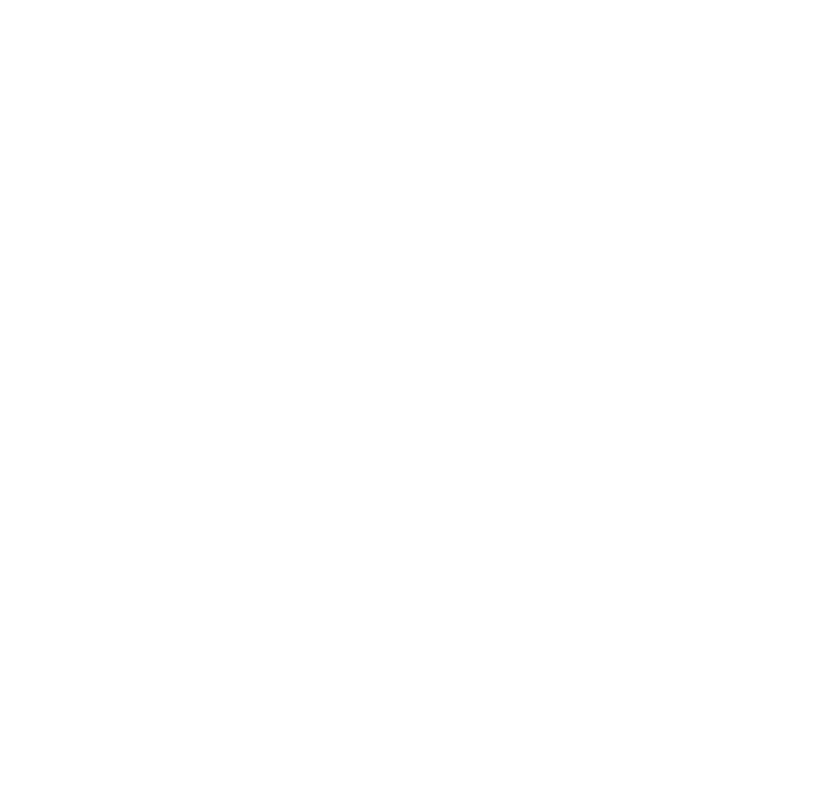
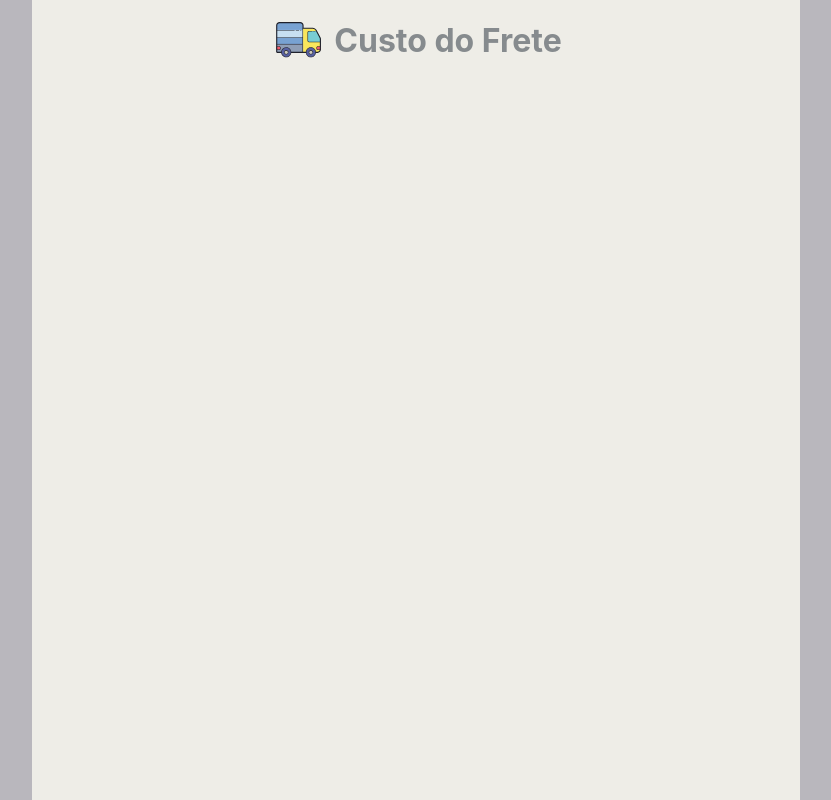
Before and after one commit to JPedroSilveira/freight-cost, a React (Create React App) app: page / in a window 1280 px wide. Shown: the whole page, without its empty margins (224-1055 px from the left). Built offline with nearby package versions, Linux system fonts and the light colour scheme.

Commit message:
Feat(UI): Criação da base de roteamento

```diff
--- a/package.json
+++ b/package.json
@@ -11,6 +11,7 @@
     "@types/react": "^16.9.53",
     "@types/react-dom": "^16.9.8",
     "dexie": "^3.0.3",
+    "is-mobile": "^3.0.0",
     "react": "^17.0.2",
     "react-dom": "^17.0.2",
     "react-router-dom": "^5.2.0",
@@ -56,6 +57,7 @@
     ]
   },
   "devDependencies": {
+    "@types/react-router-dom": "^5.1.7",
     "@types/superagent": "^4.1.10",
     "fake-indexeddb": "^3.1.2"
   }
--- a/public/index.html
+++ b/public/index.html
@@ -10,7 +10,7 @@
     <link rel="manifest" href="%PUBLIC_URL%/manifest.json" />
     <title>Custo Frete</title>
   </head>
-  <body>
+  <body id="body">
     <noscript>Você precisa ativer o JavaScript para utilizar este aplicativo.</noscript>
     <div id="root"></div>
   </body>
--- /dev/null
+++ b/src/components/header/index.tsx
@@ -0,0 +1,16 @@
+import React from 'react'
+import { ReactComponent as LogoSVG } from '../../assets/logo.svg'
+import './styles.css'
+
+const Header: React.FC = () => {
+    return (
+        <div className='header'>
+            <div className='header--content'>
+                <LogoSVG className='header--content--logo'/>
+                <h1 className='header--content--title'>Custo do Frete</h1>
+            </div>
+        </div>
+    )
+}
+
+export default Header
--- /dev/null
+++ b/src/components/header/styles.css
@@ -0,0 +1,28 @@
+.header {
+    position: absolute;
+    top: 0;
+    height: var(--header-height);
+    width: var(--content-width);
+    background-color: var(--color-one);
+    color: var(--color-two);
+}
+
+.header--content {
+    display: flex;
+    justify-content: center;
+    align-items: center;
+    flex-direction: row;
+    height: 100%;
+    width: 100%;
+    overflow: hidden;
+}
+
+.header--content--logo {
+    width: 3.5rem;
+    height: 3.5rem;
+}
+
+.header--content--title {
+    margin: 0;
+    margin-left: 0.5rem;
+}
--- a/src/index.css
+++ b/src/index.css
@@ -5,9 +5,5 @@ body {
     sans-serif;
   -webkit-font-smoothing: antialiased;
   -moz-osx-font-smoothing: grayscale;
+  background-color: var(--color-three);
 }
-
-code {
-  font-family: source-code-pro, Menlo, Monaco, Consolas, 'Courier New',
-    monospace;
-}
--- a/src/index.tsx
+++ b/src/index.tsx
@@ -2,7 +2,16 @@ import React from 'react'
 import ReactDOM from 'react-dom'
 import ServiceWorkerRegister from './service_worker/ServiceWorkerRegister'
 import App from './view'
+import isMobile from 'is-mobile'
 import './index.css'
+import './var.css'
+
+if (isMobile()) {
+  const body = document.getElementById('body')
+  if (body) {
+    body.setAttribute('data-device', 'mobile')
+  }
+}
 
 ReactDOM.render(
   <React.StrictMode>
--- /dev/null
+++ b/src/var.css
@@ -0,0 +1,13 @@
+:root {
+	--color-one: #EEEDE7;
+	--color-two: #868B8E;
+	--color-three: #B9B7BD;
+    --color-four: #E7D2CC;
+
+	--content-width: 60vw;
+	--header-height: 10vh;
+}
+
+[data-device='mobile'] {
+	--content-width: 100vw;
+}
--- a/src/view/index.tsx
+++ b/src/view/index.tsx
@@ -1,9 +1,26 @@
 import React from 'react'
+import Main from './main'
+import {
+    BrowserRouter as Router,
+    Switch,
+    Route,
+    Redirect
+  } from "react-router-dom"
+import './styles.css'
 
 const App: React.FC = () => {
     return (
-        <div className='main'>
-
+        <div className='app'>
+            <Router>
+                <Switch>
+                    <Route exact path="/">
+                        <Main />
+                    </Route>
+                    <Route path={'/'}>
+                        <Redirect to="/" />
+                    </Route>
+                </Switch>
+            </Router>
         </div>
     )
 }
--- /dev/null
+++ b/src/view/main/index.tsx
@@ -0,0 +1,12 @@
+import React from 'react'
+import Header from '../../components/header'
+
+const Main: React.FC = () => {
+    return (
+        <div className='main'>
+            <Header />
+        </div>
+    )
+}
+
+export default Main
--- /dev/null
+++ b/src/view/styles.css
@@ -0,0 +1,11 @@
+.app {
+    display: flex;
+    align-items: center;
+    justify-self: center;
+    width: var(--content-width);
+    height: calc(100vh - var(--header-height));
+    margin-top: var(--header-height);
+    background-color: var(--color-one);
+    margin-right: calc((100vw - var(--content-width))/2);
+    margin-left: calc((100vw - var(--content-width))/2);
+}
```
Also changed, not shown: 1 other file (tests, documents, lock files or other folders).
